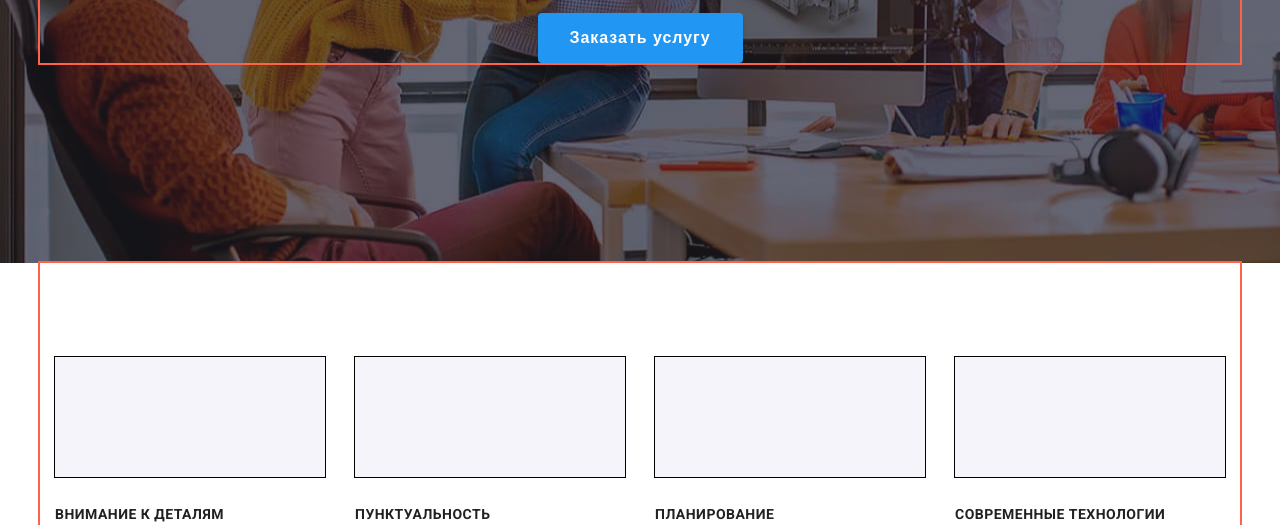
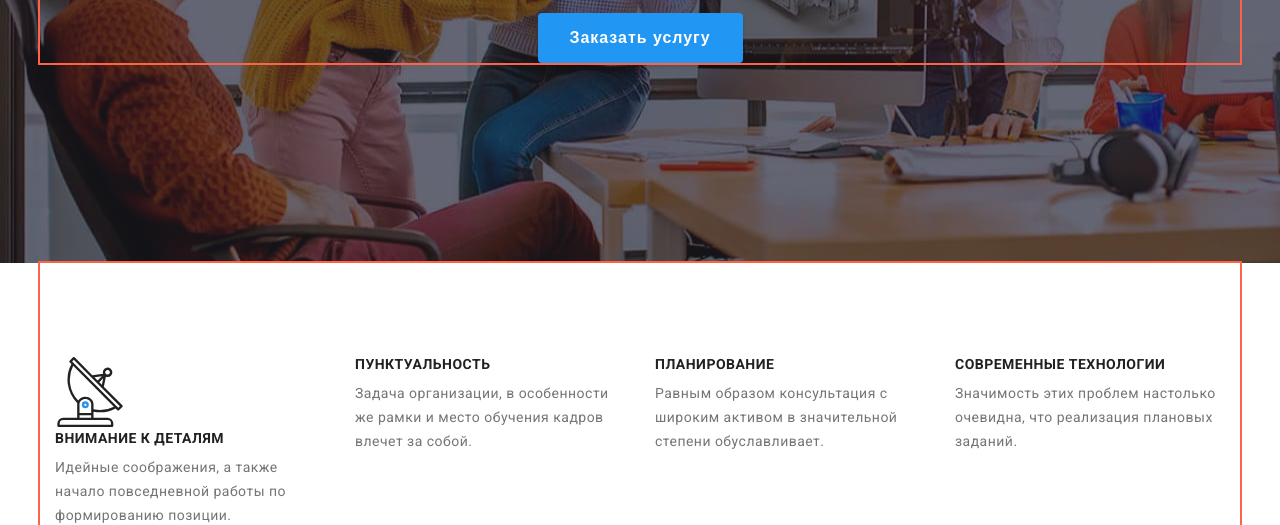
Before and after one commit to Bond-Anna/goit-markup-hw-04, a plain HTML site: page index.html in a window 1280 px wide. Shown: the part 418-943 px from the top of the page. Drawn offline with Linux system fonts and the light colour scheme.

Commit message:
убирает ::before in features

```diff
--- a/index.html
+++ b/index.html
@@ -53,19 +53,24 @@
             <div class="container">
                 <h2 class="visually-hidden">Особенности</h2>
                 <ul class="features-list">
-                    <li class="icon-antenna">
+                    <li class="item">
+                        <div class="icon-features">
+                          <svg width="70" height="70">
+                              <use href="./images/icons.svg#icon-antenna"></use>
+                          </svg>
+                        </div>
                         <h3>Внимание к деталям</h3>
                         <p>Идейные соображения, а также начало повседневной работы по формированию позиции.</p>
                     </li>
-                    <li class="icon-clock">
+                    <li class="item">
                         <h3>Пунктуальность</h3>
                         <p>Задача организации, в особенности же рамки и место обучения кадров влечет за собой.</p>
                     </li>
-                    <li class="icon-laptop">
+                    <li class="item">
                         <h3>Планирование</h3>
                         <p>Равным образом консультация с широким активом в значительной степени обуславливает.</p>
                     </li>
-                    <li class="icon-astronaut">
+                    <li class="item">
                         <h3>Современные технологии</h3>
                         <p>Значимость этих проблем настолько очевидна, что реализация плановых заданий.</p>
                     </li>
--- a/styles.css
+++ b/styles.css
@@ -149,17 +149,23 @@ button.white {
 }
 
 /* Особенности */
+
 .features-list {
   display: flex;
+  padding-top: 94px;
   flex-wrap: wrap;
-  padding-top: 94px;
   margin-left: -30px;
 }
 
-.features-list li {
-  display: inline-block;
+.features-list .item {
+  /* display: inline-block; */
   margin-left: 30px;
   flex-basis: calc(100% / 4 - 30px);
+  /* width: 270px; */
+}
+
+.features-list .item + .item {
+  margin-left: 30px;
 }
 
 .features h3 {
@@ -183,7 +189,7 @@ button.white {
   margin: 0px;
 }
 
-.features-list li::before {
+/* .features-list li::before {
   content: "";
   display: block;
   outline: 1px solid black;
@@ -191,26 +197,24 @@ button.white {
   margin-bottom: 30px;
   padding: 0;
   height: 120px;
-  background-color: #F5F4FA;
-  background-repeat: no-repeat;
-  background-position: center;
+  background-color: #F5F4FA; */
+  /* background-repeat: no-repeat;
+  background-position: center; */
 }
 
-.icon-antenna::before {
-  background-image: url(./images/antenna.png);
+.icon-features {
+  display: flex;
+  align-items: center;
+  justify-content: center;
+  width: 270px;
+  height: 120px;
+  outline: 1px solid black;
+  margin: 0;
+  margin-bottom: 30px;
+  padding: 0;
+  background-color: #F5F4FA;
 }
 
-.icon-clock::before {
-  background-image: url(./images/clock.png);
-  }
-
-.icon-laptop::before {
-  background-image: url(./images/diagram.png);
-  }
-
-.icon-astronaut::before {
-  background-image: url(./images/astronaut.png);
-  }
 
 /* Чем мы занимаемся */
 .title {
```
Also changed, not shown: icons.svg (added).
